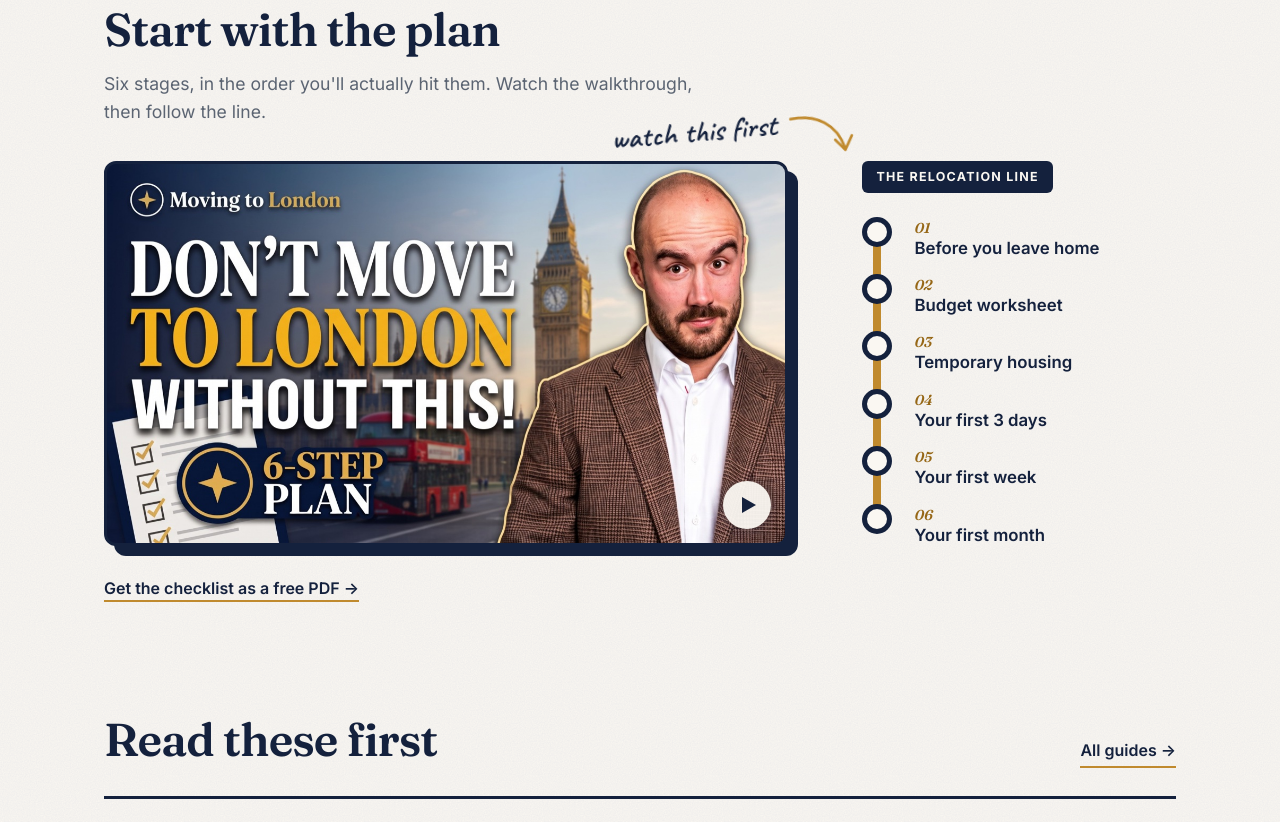
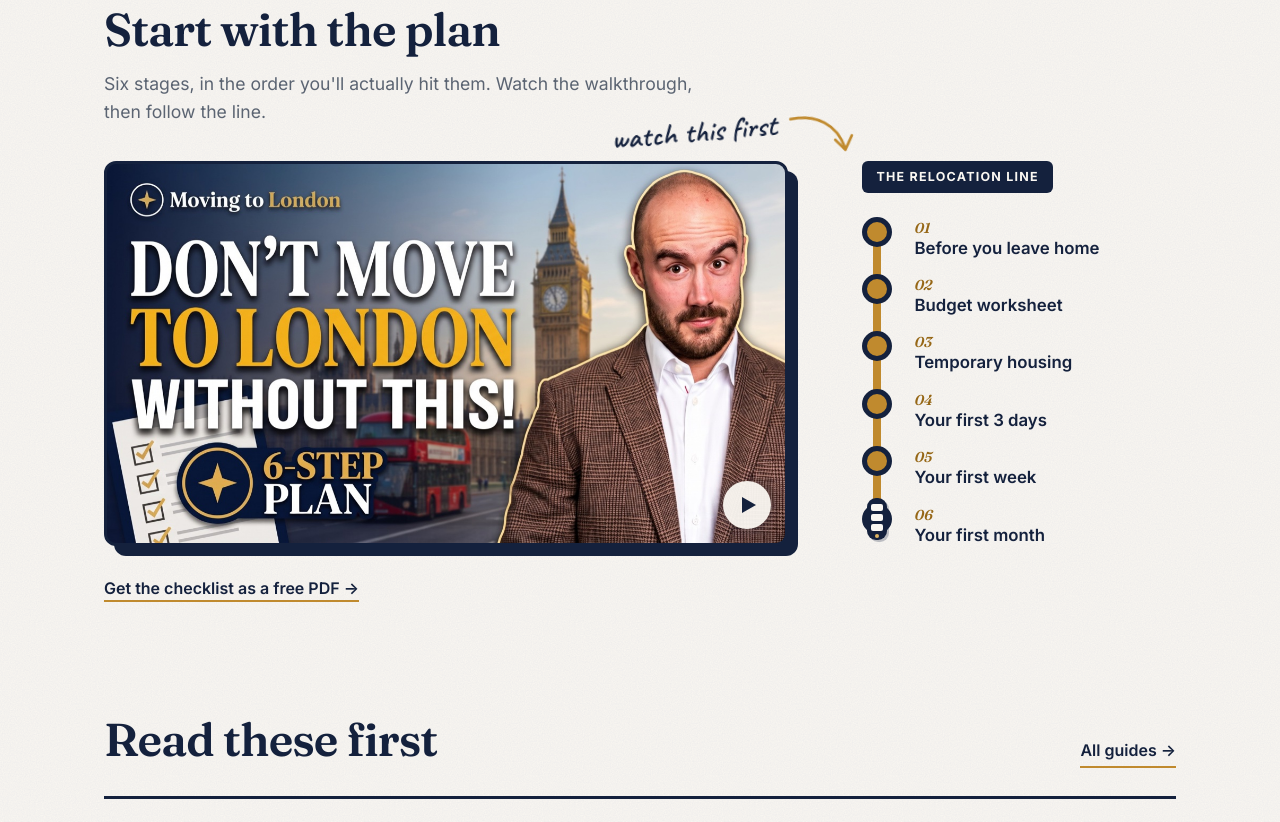
Before and after one commit to AceBoogie28/MovingtoLondonUK, a plain HTML site: page index.html in a window 1280 px wide. Shown: the part 895-1717 px from the top of the page. Drawn offline with Linux system fonts and the light colour scheme.

Commit message:
Home prototype: scroll-driven train on the Relocation Line; LRA-green button on hover only
Co-Authored-By: Claude Sonnet 5.5 <noreply@anthropic.com>

```diff
--- a/css/style.css
+++ b/css/style.css
@@ -1098,9 +1098,27 @@ body.home {
 .home .arch--photo { background: #e9e9e9; }
 .home .arch .arch-photo { position: absolute; inset: 0; width: 100%; height: 100%; object-fit: cover; object-position: 50% 12%; display: block; }
 
-/* The bridge to LRA: its own dark green and cream */
-.home .btn-lra { background: #041A10; color: var(--cream); border-color: #041A10; box-shadow: 4px 4px 0 #041A10; }
-.home .btn-lra:hover { background: #0b2c1c; color: var(--cream); box-shadow: 2px 2px 0 #041A10; }
+/* The bridge to LRA: gold like every other button, then LRA's own dark green and cream on hover or focus */
+.home .btn-bridge { transition: transform .12s ease, box-shadow .12s ease, background .18s ease, color .18s ease, border-color .18s ease; }
+.home .btn-bridge:hover,
+.home .btn-bridge:focus-visible {
+  background: #041A10;
+  color: var(--cream);
+  border-color: #041A10;
+  box-shadow: 2px 2px 0 #041A10;
+}
+
+/* Train on the Relocation Line: rides the line as the page scrolls (added by JS) */
+.home .tube-wrap { position: relative; }
+.home .train { display: none; position: absolute; left: 4px; top: 0; width: 22px; height: 44px; z-index: 2; pointer-events: none; will-change: transform; transition: transform .12s linear; filter: drop-shadow(2px 2px 0 rgba(20,33,61,.25)); }
+.home .train svg { display: block; width: 100%; height: 100%; }
+.home .tube-live .train { display: block; }
+.home .tube .stop { transition: background .25s ease; }
+.home .tube .stop.is-visited { background: var(--gold); }
+@media (prefers-reduced-motion: reduce) {
+  .home .train { display: none !important; }
+  .home .tube .stop.is-visited { background: var(--cream); }
+}
 
 /* Motion: the scribble draws itself; reduced-motion users get it static */
 @media (prefers-reduced-motion: no-preference) {
--- a/index.html
+++ b/index.html
@@ -119,6 +119,7 @@
       </div>
       <div class="tube-wrap">
         <p class="tube-name">The Relocation Line</p>
+        <span class="train" aria-hidden="true"><svg viewBox="0 0 22 44"><rect x="1" y="1" width="20" height="42" rx="9" fill="#14213d"/><rect x="5" y="7" width="12" height="7" rx="2" fill="#faf7f2"/><rect x="5" y="17" width="12" height="7" rx="2" fill="#faf7f2"/><rect x="5" y="27" width="12" height="7" rx="2" fill="#faf7f2"/><circle cx="11" cy="39" r="2" fill="#e0b563"/></svg></span>
         <ol class="tube">
           <li><span class="stop" aria-hidden="true"></span><span class="stop-label"><span class="stop-num">01</span>Before you leave home</span></li>
           <li><span class="stop" aria-hidden="true"></span><span class="stop-label"><span class="stop-num">02</span>Budget worksheet</span></li>
@@ -214,7 +215,7 @@
     <div class="band-copy">
       <h2>When you're ready to search, we're ready to represent you.</h2>
       <p>London Residential Advisors is our dedicated buyer's advisory team &mdash; built specifically for relocators navigating a market that doesn't default to buyer representation.</p>
-      <a href="https://londonresidentialadvisors.com" class="btn btn-lra">Talk to an Advisor</a>
+      <a href="https://londonresidentialadvisors.com" class="btn btn-primary btn-bridge">Talk to an Advisor</a>
     </div>
   </div>
 </section>
--- a/js/main.js
+++ b/js/main.js
@@ -174,3 +174,50 @@ document.addEventListener("DOMContentLoaded", function () {
     });
   });
 });
+
+
+// Home page: a train rides the "Relocation Line" as the page scrolls, and each
+// stop fills in once the train has passed it. Skipped for reduced-motion users.
+document.addEventListener("DOMContentLoaded", function () {
+  var wrap = document.querySelector(".tube-wrap");
+  if (!wrap) return;
+  var list = wrap.querySelector(".tube");
+  var train = wrap.querySelector(".train");
+  var stops = wrap.querySelectorAll(".tube .stop");
+  if (!list || !train || !stops.length) return;
+  if (window.matchMedia && window.matchMedia("(prefers-reduced-motion: reduce)").matches) return;
+
+  wrap.classList.add("tube-live");
+  var ticking = false;
+
+  // Stop centres measured from the top of the wrapper (offsetTop is relative to
+  // each list item, so use bounding boxes instead).
+  function centres() {
+    var base = wrap.getBoundingClientRect().top;
+    return Array.prototype.map.call(stops, function (s) {
+      var r = s.getBoundingClientRect();
+      return r.top - base + r.height / 2;
+    });
+  }
+
+  function update() {
+    ticking = false;
+    var vh = window.innerHeight;
+    var rect = list.getBoundingClientRect();
+    var p = (vh * 0.85 - rect.top) / (rect.height + vh * 0.5);
+    p = Math.max(0, Math.min(1, p));
+    var ys = centres();
+    var y = ys[0] + (ys[ys.length - 1] - ys[0]) * p;
+    train.style.transform = "translateY(" + (y - train.offsetHeight / 2) + "px)";
+    Array.prototype.forEach.call(stops, function (s, i) {
+      s.classList.toggle("is-visited", y >= ys[i] - 1);
+    });
+  }
+
+  function onScroll() {
+    if (!ticking) { ticking = true; window.requestAnimationFrame(update); }
+  }
+  window.addEventListener("scroll", onScroll, { passive: true });
+  window.addEventListener("resize", onScroll);
+  update();
+});
```
